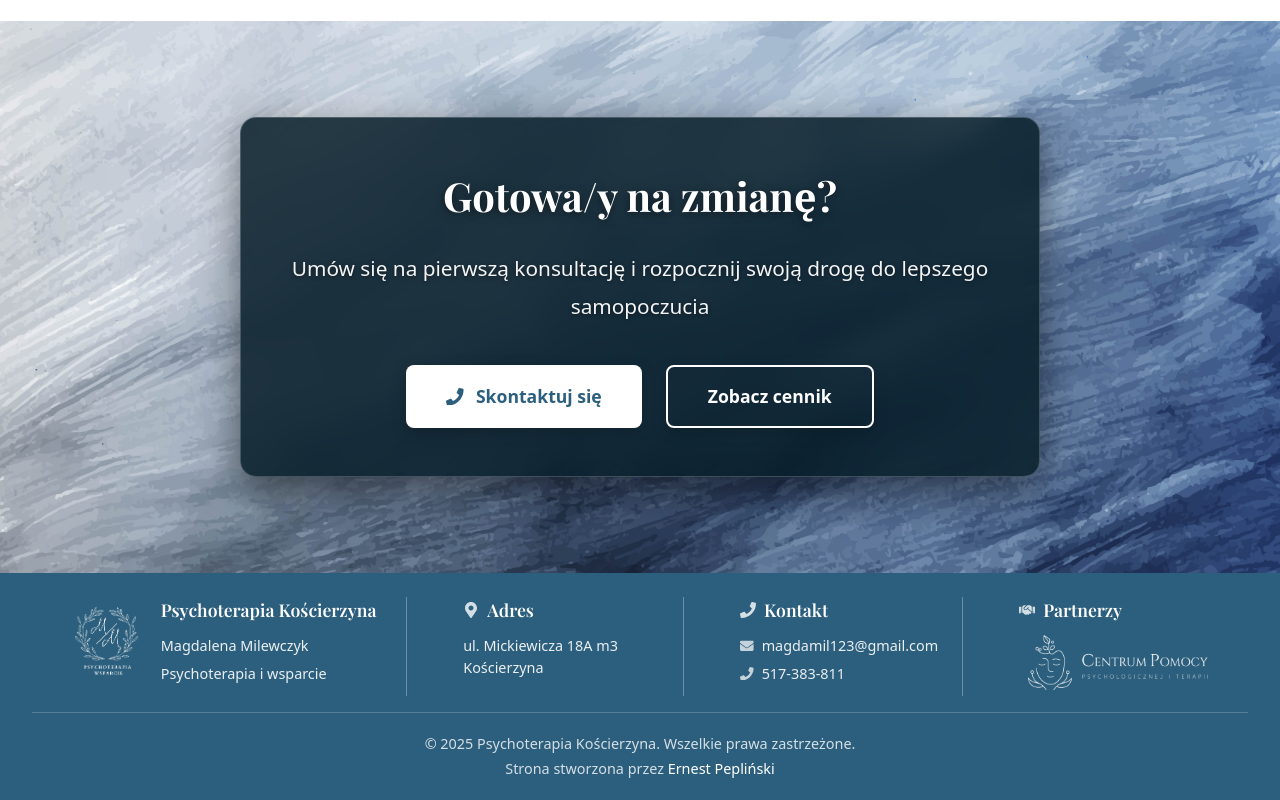
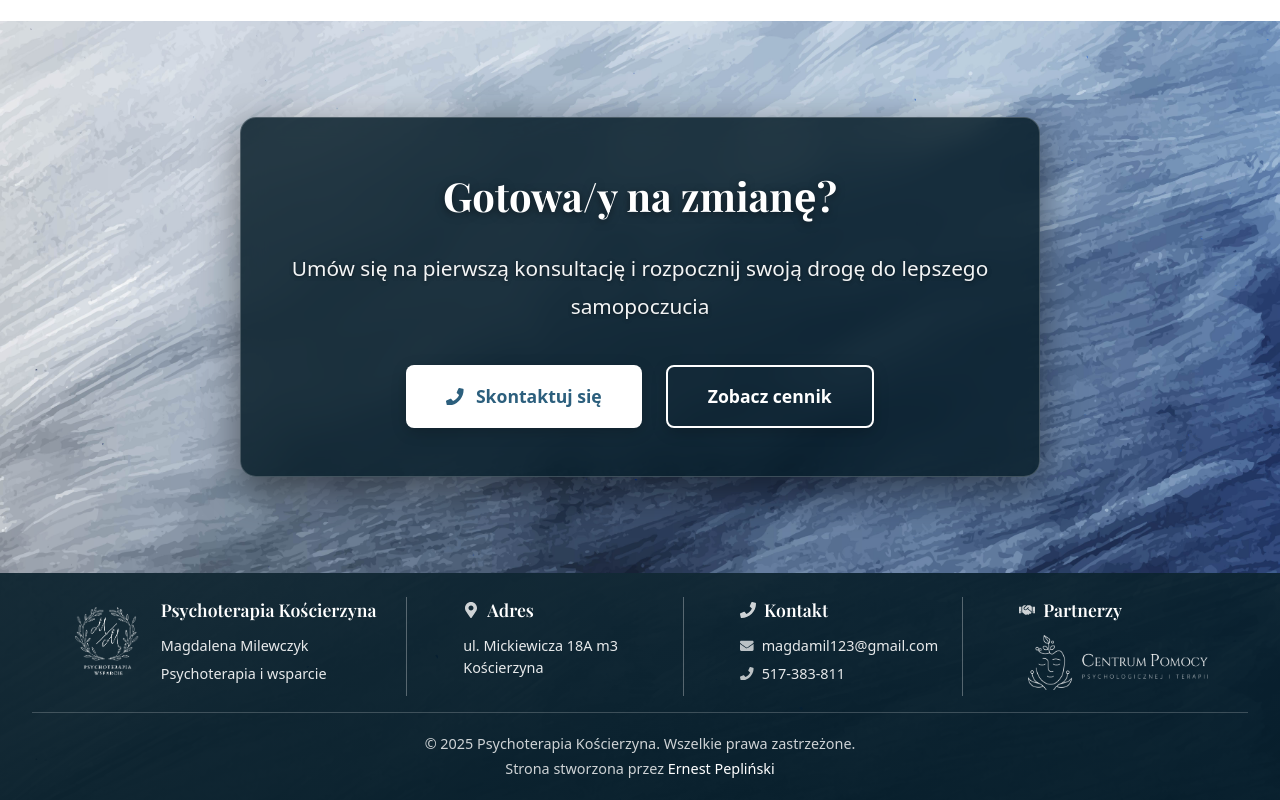
Before and after one commit to ernestpeplinski/psychoterapia-koscierzyna-pl, a React (Vite) app: page / in a window 1280 px wide. Shown: the part 2632-3432 px from the top of the page. Built offline with nearby package versions, Linux system fonts and the light colour scheme.

Commit message:
Change footer

```diff
--- a/src/styles/footer.scss
+++ b/src/styles/footer.scss
@@ -1,9 +1,13 @@
 .footer {
-  background-color: var(--primary-navy);
+  background-image: linear-gradient(180deg, rgba(6, 29, 41, 0.92), rgba(6, 29, 41, 0.95)), url('../assets/images/bg_akwarela.jpg');
+  background-size: cover;
+  background-position: center center;
+  background-repeat: no-repeat;
   color: var(--white);
   padding: 1.5rem 2rem 1rem;
   margin-top: auto;
   width: 100%;
+  position: relative;
 
   &__content {
     max-width: 1200px;
```
